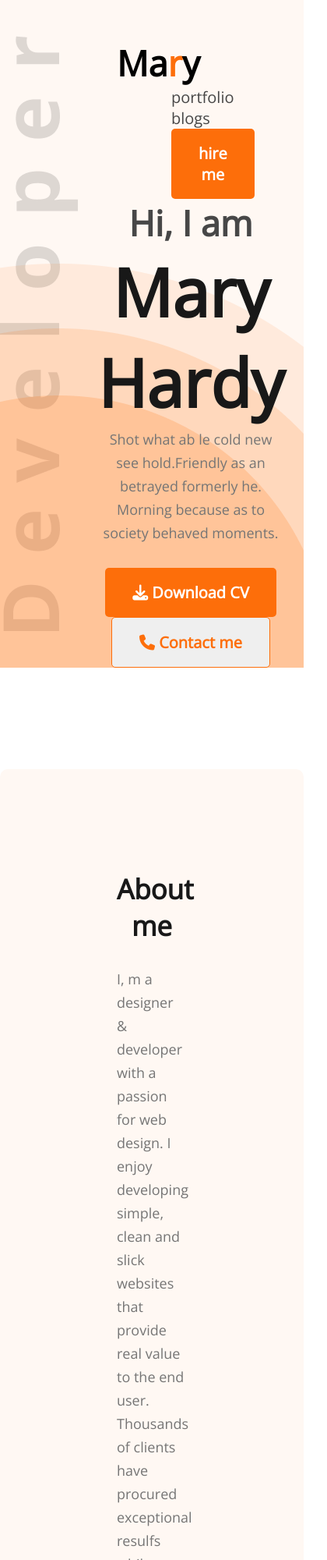
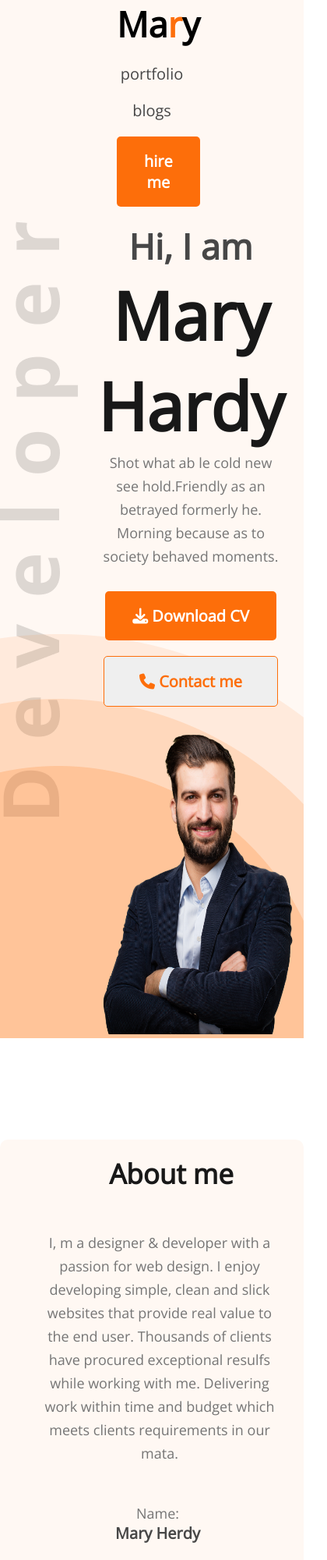
Before and after one commit to KaziShafkatArifin/developer-portfolio, a plain HTML site: page index.html in a window 390 px wide. Shown: the top 2000 px of the page at 78% size, 420 px wide, since content can reach past the window. Drawn offline with nearby package versions, Linux system fonts and the light colour scheme.

Commit message:
responsive problems solved,alhamdulillah!

```diff
--- a/styles/styles.css
+++ b/styles/styles.css
@@ -214,22 +214,64 @@ margin-right: 30px;
   body{
     text-align: center;
   }
-  nav, .banner, .header, .about-details-container, .what-details-container, .resume-container, .footer{
+  nav, .banner, .header, .about, .about-details-container, .what-details-container, .resume-container, .footer{
     display: flex;
     flex-direction: column;
+    gap: 20px;
+    padding: 0 ;
+  }
+  .about, .what-i-do, .resume-container, .footer{
+    padding: 0 20px;
+  }
+  nav ul{
+    display: flex;
+    flex-direction: column;
+    gap: 20px;
+    margin-left: -70px;
+  }
+  .btn-white{
+    padding: 18px 45px;
+    margin-top: 20px;
   }
   .banner img{
-    display: none;
+    width: 270px;
+    height: 400px;
+    margin-right: 0;
   }
-  .footer{
-    padding: 0;
+  .about{
+    padding:20px 0 20px 50px;
   }
+  .about .section-description{
+    margin-right: 30px;
+  }
+  .section-description{
+    text-align: center;
+  }
+  .about-details-container {
+    margin-right: 35px;
+}
+.resume-single{
+  padding: 20px 0;
+  margin-left: 30px;
+}
+  .footer input[type="text"], input[type="email"], textarea {
+    padding: 0px;
+}
 }
 @media screen and (min-width:577px)and (max-width: 992px){
   .banner, .what-details-container{
     display: flex;
     flex-direction: column;
   }
+  .resume-container{
+    padding-left: 50px;
+  }
+  .footer-icons{
+    display: flex;
+  }
+  .footer input[type="text"], input[type="email"], textarea {
+    padding: 0px;
+}
 }
 .hide{
   display: none;
```
